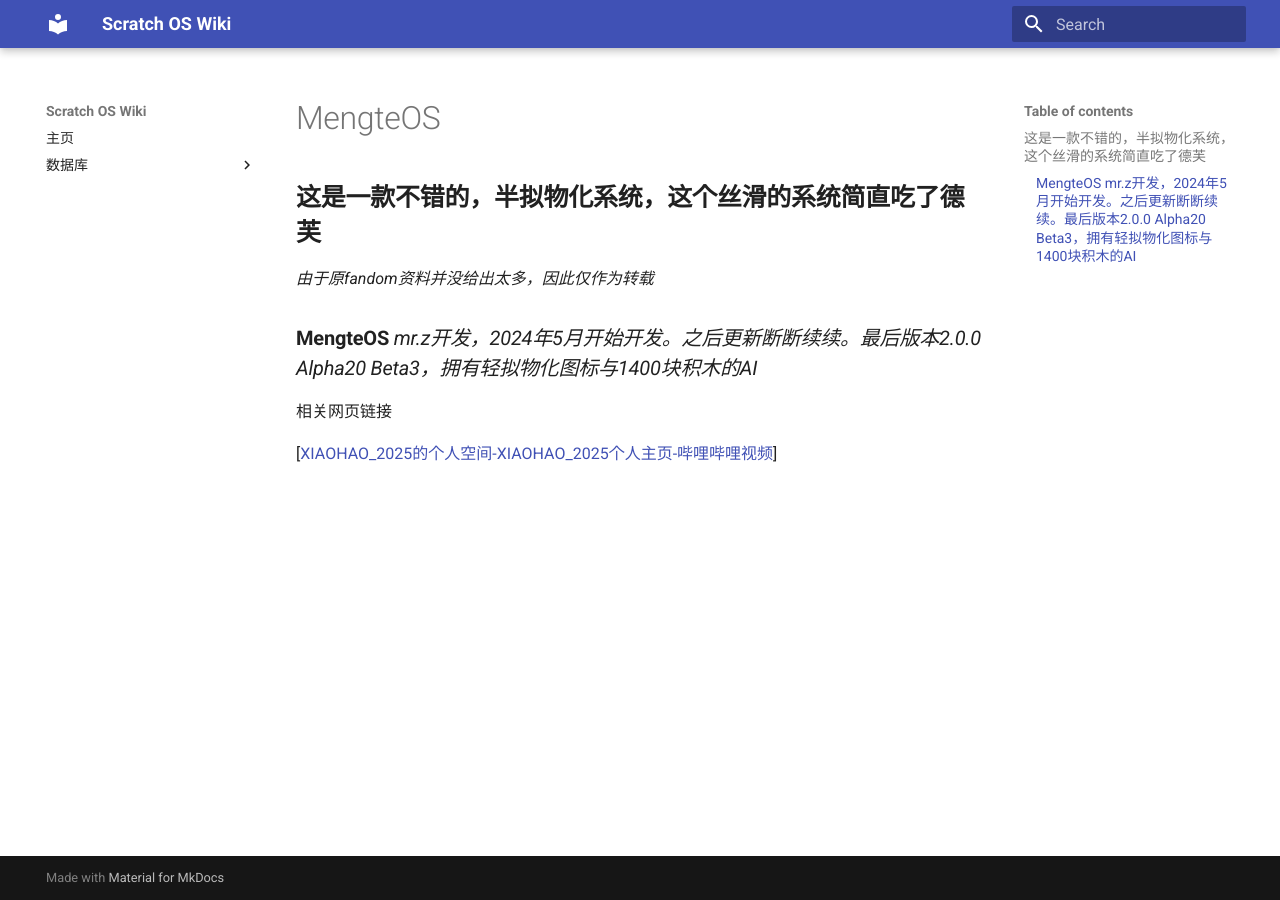
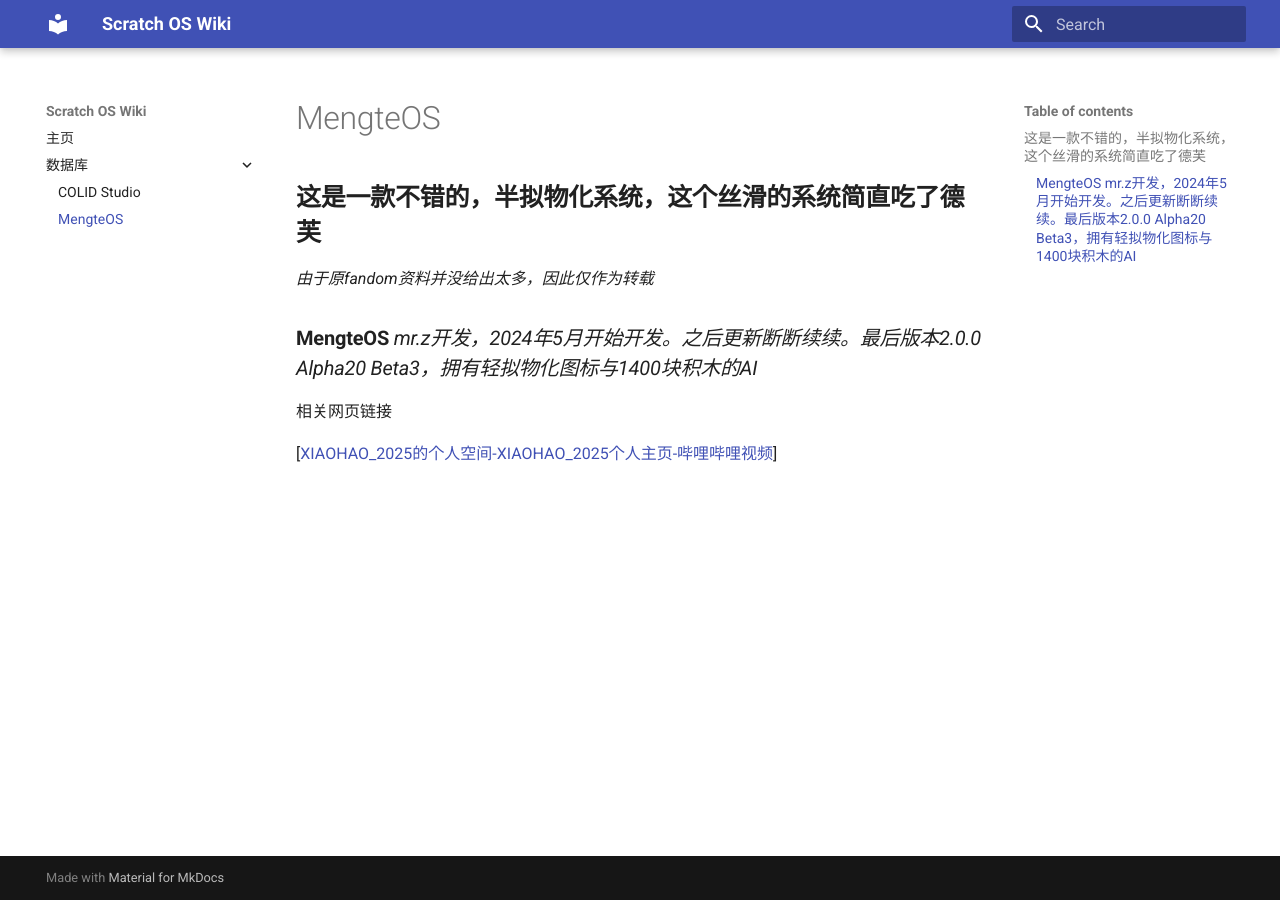
Before and after one commit to cxykevin/scratch-os-wiki, an MkDocs documentation site: the page built from docs/MengteOS/MengteOS.md, in a window 1280 px wide. Built offline with MkDocs 1.6.1 and Material for MkDocs 9.7.7, drawn with Linux system fonts in a browser that asks for light colours.

Commit message:
Update mkdocs.yml

```diff
--- a/mkdocs.yml
+++ b/mkdocs.yml
@@ -3,5 +3,6 @@ nav:
   - 主页: index.md
   - 数据库:
       - COLID Studio: ./colid-studio/colid-studio.md
+      - MengteOS: ./MengteOS/MengteOS.md
 theme:
   name: material
```
